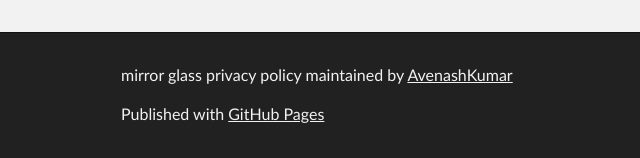
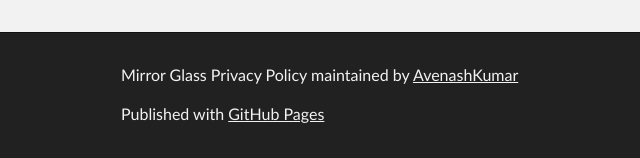
Before and after one commit to AvenashKumar/avenashkumar.github.io, a plain HTML site: page index.html in a window 1280 px wide. Shown: the part 2440-2598 px from the top of the page, 199-839 px from the left. Drawn offline with Linux system fonts and the light colour scheme.

Commit message:
Update index.html

```diff
--- a/index.html
+++ b/index.html
@@ -107,7 +107,7 @@
     <div id="footer_wrap" class="outer">
       <footer class="inner">
 
-        <p class="copyright">mirror glass privacy policy maintained by <a href="https://github.com/AvenashKumar">AvenashKumar</a></p>
+        <p class="copyright">Mirror Glass Privacy Policy maintained by <a href="https://github.com/AvenashKumar">AvenashKumar</a></p>
 
         <p>Published with <a href="https://pages.github.com/">GitHub Pages</a></p>
       </footer>
```
